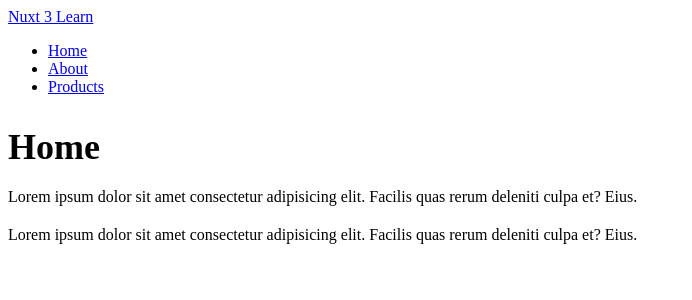
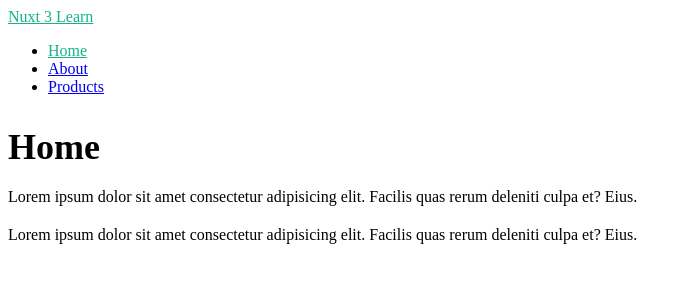
Before and after one commit to markpackham/nuxt3-learn, a Nuxt app: page / in a window 1280 px wide. Shown: the top 300 px of the page, without its empty margins (0-692 px from the left). Built offline with nearby package versions, Linux system fonts and the light colour scheme.

Commit message:
demo default layout slot
https://youtu.be/LZDQhOaBBbk?t=197

```diff
--- /dev/null
+++ b/layouts/default.vue
@@ -0,0 +1,31 @@
+<template>
+    <div>
+        <header>
+            <nav>
+                <NuxtLink to="/">Nuxt 3 Learn</NuxtLink>
+                <ul>
+                    <li>
+                        <NuxtLink to="/">Home</NuxtLink>
+                    </li>
+                    <li>
+                        <NuxtLink to="/about">About</NuxtLink>
+                    </li>
+                    <li>
+                        <NuxtLink to="/products">Products</NuxtLink>
+                    </li>
+                </ul>
+            </nav>
+        </header>
+
+        <!-- output page content (like @yield in Laravel) -->
+        <div>
+            <slot />
+        </div>
+    </div>
+</template>
+
+<style scoped>
+.router-link-exact-active {
+    color: #12b488;
+}
+</style>
--- a/pages/about.vue
+++ b/pages/about.vue
@@ -1,22 +1,5 @@
 <template>
     <div>
-        <header>
-            <nav>
-                <NuxtLink to="/">Nuxt 3 Learn</NuxtLink>
-                <ul>
-                    <li>
-                        <NuxtLink to="/">Home</NuxtLink>
-                    </li>
-                    <li>
-                        <NuxtLink to="/about">About</NuxtLink>
-                    </li>
-                    <li>
-                        <NuxtLink to="/products">Products</NuxtLink>
-                    </li>
-                </ul>
-            </nav>
-        </header>
-
         <h2>About</h2>
         <p>Lorem ipsum dolor sit amet consectetur adipisicing elit. Facilis quas rerum deleniti culpa et? Eius.</p>
         <p>Lorem ipsum dolor sit amet consectetur adipisicing elit. Facilis quas rerum deleniti culpa et? Eius.</p>
--- a/pages/index.vue
+++ b/pages/index.vue
@@ -1,22 +1,5 @@
 <template>
     <div>
-        <header>
-            <nav>
-                <NuxtLink to="/">Nuxt 3 Learn</NuxtLink>
-                <ul>
-                    <li>
-                        <NuxtLink to="/">Home</NuxtLink>
-                    </li>
-                    <li>
-                        <NuxtLink to="/about">About</NuxtLink>
-                    </li>
-                    <li>
-                        <NuxtLink to="/products">Products</NuxtLink>
-                    </li>
-                </ul>
-            </nav>
-        </header>
-
         <h2>Home</h2>
         <p>Lorem ipsum dolor sit amet consectetur adipisicing elit. Facilis quas rerum deleniti culpa et? Eius.</p>
         <p>Lorem ipsum dolor sit amet consectetur adipisicing elit. Facilis quas rerum deleniti culpa et? Eius.</p>
```
